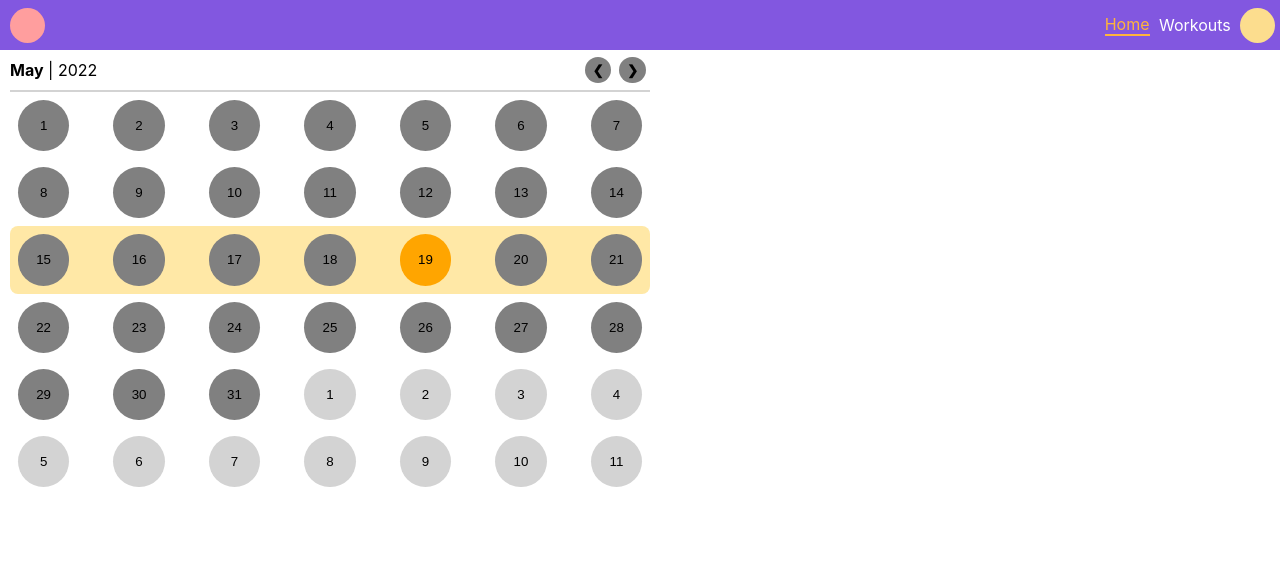
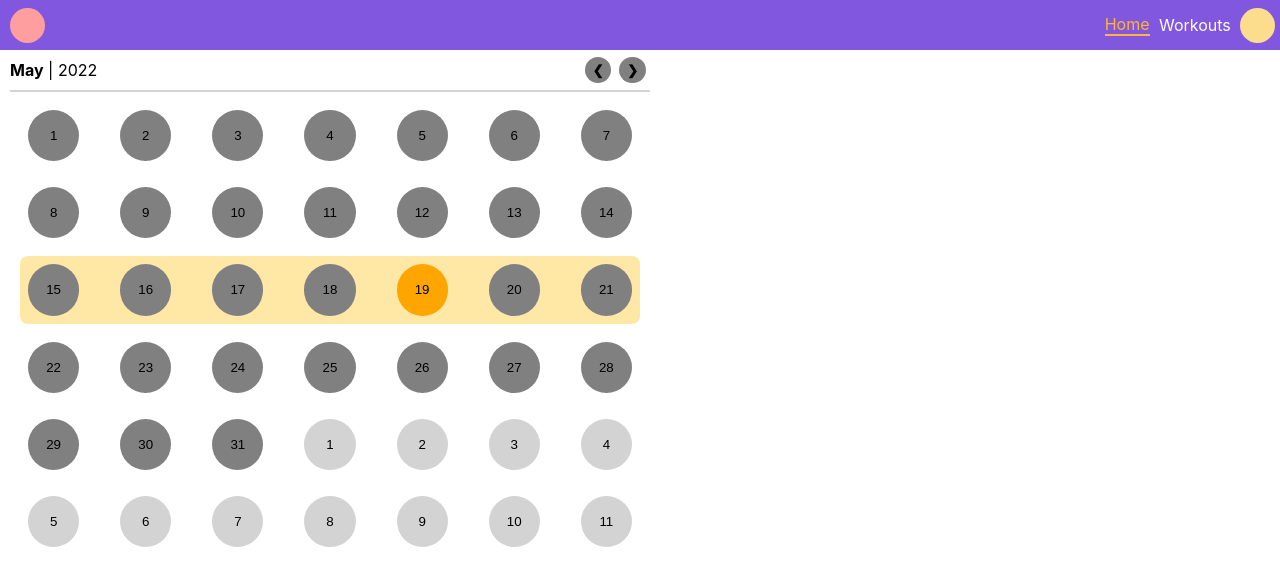
Before and after one commit to rikili/fitness-app, a React (Create React App) app in the folder root/frontend/: page / in a window 1280 px wide. Shown: the top 586 px of the page. Built offline with nearby package versions, Linux system fonts and the light colour scheme.

Commit message:
style changes
* add margin for weeks
* fix header layering

```diff
--- a/root/frontend/src/components/MinimalHeader/MinimaHeader.style.tsx
+++ b/root/frontend/src/components/MinimalHeader/MinimaHeader.style.tsx
@@ -9,6 +9,7 @@ const useStyles = createUseStyles({
     alignItems: 'center',
     justifyContent: 'space-between',
     position: 'fixed',
+    zIndex: '1',
   },
   logo: {
     background: '#FF9E9E',
--- a/root/frontend/src/components/Week/Week.style.ts
+++ b/root/frontend/src/components/Week/Week.style.ts
@@ -5,6 +5,7 @@ const useStyles = createUseStyles({
     display: 'flex',
     flexDirection: 'row',
     justifyContent: 'space-between',
+    margin: '10px',
   },
   selectedWeek: {
     composes: '$week',
```
